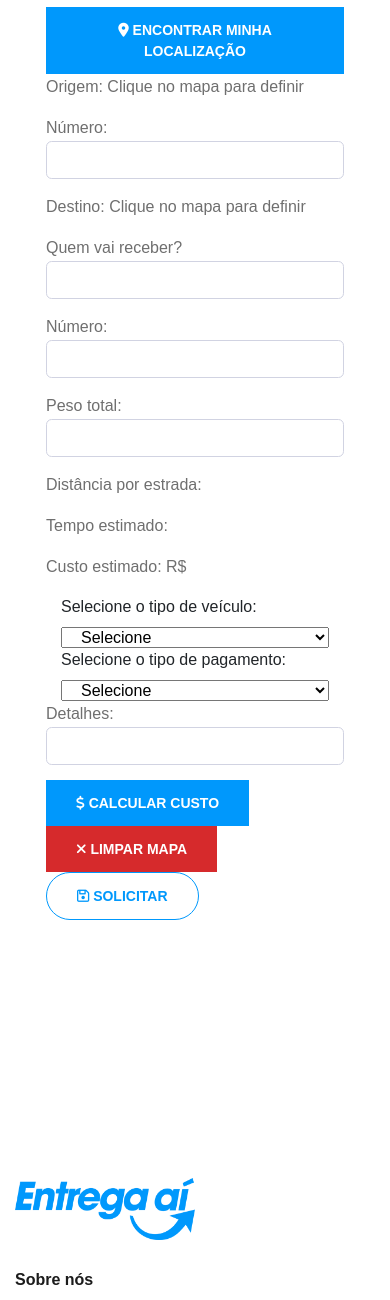
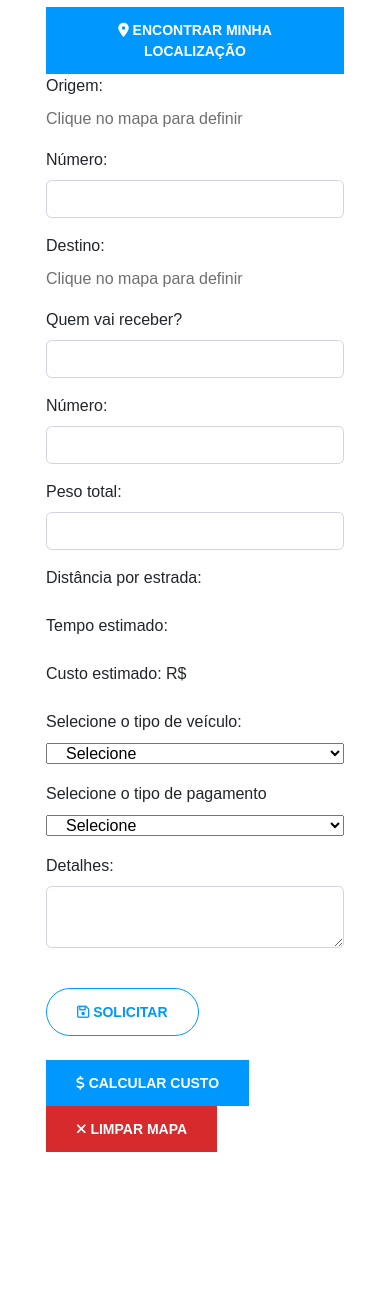
Before and after one commit to MarceloColares000/entrega-ai, a PHP site: the page made by app/views/users/service.php in a window 390 px wide. Shown: the part 1578-2878 px from the top of the page. Run offline with PHP 8.4, Linux system fonts and the light colour scheme; the template is opened without the code that fills it, so the values that code supplies are empty; the visitor is signed in with stand-in values (Sample User, id 1); some libraries are stand-ins or nearby versions; some web fonts are replaced.

Commit message:
add: improvements

```diff
--- a/app/views/drivers/account-bank.php
+++ b/app/views/drivers/account-bank.php
@@ -33,7 +33,7 @@
                                          <button class="btn btn-sm btn-primary mr-2" data-toggle="modal" data-target="#editAccountModal<?= $account->getId(); ?>" title="Editar">
                                          <i class="fa fa-edit" aria-hidden="true"></i>
                                          </button>
-                                         <form action="<?= BASE_URL ?>usuario/cartoes/delete" method="post" onsubmit="return confirm('Você tem certeza que quer apagar esse cartão?')" class="d-inline">
+                                         <form action="<?= BASE_URL ?>motorista/conta-bancaria/delete" method="post" onsubmit="return confirm('Você tem certeza que quer apagar essa conta?')" class="d-inline">
                                             <input type="hidden" name="id" id="id" value="<?= $account->getId(); ?>">
                                             <button type="submit" class="btn btn-sm btn-danger" title="Apagar">
                                             <i class="fa fa-trash" aria-hidden="true"></i>
--- a/app/views/users/service.php
+++ b/app/views/users/service.php
@@ -1,4 +1,5 @@
 <?php include_once __DIR__ . '/../includes/menu.php'; ?>
+
     <div class="container">
     <div class="row justify-content-center">
         <div class="col-xl-12 col-lg-12 col-md-9">
@@ -54,29 +55,56 @@
                                     </div>
 
                                     <div class="row mt-4">
-                                    <div class="col-md-8">
+                                        <div class="col-md-7">
                                             <div id="map"></div>
                                         </div>
 
-                                    <div class="col-md-4">
+                                        <div class="col-md-5">
                                             <div class="results">
                                                 <button class="site-btn mt-2" onclick="getUserLocation()">
                                                     <i class="fa fa-map-marker" aria-hidden="true"></i> Encontrar Minha Localização
                                                 </button>
 
                                                 <form action="<?= BASE_URL ?>usuario/delivery/new" method="post" id="deliveryForm">
-                                                <p>Origem: <span id="origin">Clique no mapa para definir</span></p>
-                                                <p>Número: <input class="form-control" type="text" name="sender_house_number" id="sender_house_number"></p>
-                                                <p>Destino: <span id="destination">Clique no mapa para definir</span></p>
-                                                <p>Quem vai receber? <input class="form-control" type="text" name="recipient_name" id="recipient_name"></p>
-                                                <p>Número: <input class="form-control" type="text" name="recipient_house_number" id="recipient_house_number"></p>
-                                                <p>Peso total: <input class="form-control" type="text" name="weight" id="weight"></p>
-                                                <p>Distância por estrada: <span id="distance"></span></p>
-                                                <p>Tempo estimado: <span id="duration"></span></p>
-                                                <p id="cost">Custo estimado: R$<span id="cost"></span></p>
-                                                <div class="input-group col-md-12">
+                                                    <div class="form-group">
+                                                        <label for="origin">Origem:</label>
+                                                        <p><span id="origin">Clique no mapa para definir</span></p>
+                                                    </div>
+                                                    <div class="form-group">
+                                                        <label for="sender_house_number">Número:</label>
+                                                        <input class="form-control" type="text" name="sender_house_number" id="sender_house_number">
+                                                    </div>
+                                                    <div class="form-group">
+                                                        <label for="destination">Destino:</label>
+                                                        <p><span id="destination">Clique no mapa para definir</span></p>
+                                                    </div>
+                                                    <div class="form-group">
+                                                        <label for="recipient_name">Quem vai receber?</label>
+                                                        <input class="form-control" type="text" name="recipient_name" id="recipient_name">
+                                                    </div>
+                                                    <div class="form-group">
+                                                        <label for="recipient_house_number">Número:</label>
+                                                        <input class="form-control" type="text" name="recipient_house_number" id="recipient_house_number">
+                                                    </div>
+                                                    <div class="form-group">
+                                                        <label for="weight">Peso total:</label>
+                                                        <input class="form-control" type="text" name="weight" id="weight">
+                                                    </div>
+                                                    <div class="form-group">
+                                                        <label for="distance">Distância por estrada:</label>
+                                                        <span id="distance"></span>
+                                                    </div>
+                                                    <div class="form-group">
+                                                        <label for="duration">Tempo estimado:</label>
+                                                        <span id="duration"></span>
+                                                    </div>
+                                                    <div class="form-group">
+                                                        <label for="cost">Custo estimado:</label>
+                                                        R$ <span id="cost"></span>
+                                                    </div>
+                                                    <div class="form-group">
                                                         <label for="vehicle_type_id">Selecione o tipo de veículo:</label>
-                                                    <select id="vehicle_type_id" name="vehicle_type_id" class="form-select col-md-12">
+                                                        <select onchange="calculateCost()" id="vehicle_type_id" name="vehicle_type_id" class="form-select col-md-12">
                                                             <option value="">Selecione</option>
                                                             <?php foreach($vehicleTypes as $vehicleType){ ?>
                                                             <option value="<?= $vehicleType->getId() ?>">
@@ -84,7 +112,9 @@
                                                             </option>
                                                             <?php } ?>
                                                         </select>
-                                                    <label for="payments_type">Selecione o tipo de pagamento:</label>
+                                                    </div>
+                                                    <div class="form-group">
+                                                        <label for="payments_type">Selecione o tipo de pagamento</label>
                                                         <select id="payments_type" name="payments_type" class="form-select col-md-12">
                                                             <option value="">Selecione</option>
                                                             <option value="4">Pagar com pix</option>
@@ -95,15 +125,10 @@
                                                             <?php } ?>
                                                         </select>
                                                     </div>
-                                                <p>Detalhes: <input class="form-control" type="text" name="delivery_details" id="delivery_details"></p>
-                                                <button class="site-btn" onclick="calculateCost()">
-                                                    <i class="fa fa-usd" aria-hidden="true"></i> Calcular Custo
-                                                </button>
-                                                <button class="site-btn-danger" onclick="clearMap()">
-                                                    <i class="fa fa-times" aria-hidden="true"></i> Limpar Mapa
-                                                </button>
-
-                                                <!-- Inputs hidden -->
+                                                    <div class="form-group">
+                                                        <label for="delivery_details">Detalhes:</label>
+                                                        <textarea class="form-control" type="text" name="delivery_details" id="delivery_details"></textarea>
+                                                    </div>
                                                     <input type="hidden" name="user_id" id="user_id" value="<?= $_SESSION['user_id']; ?>">
                                                     <input type="hidden" name="sender_latitude" id="sender_latitude" value="">
                                                     <input type="hidden" name="sender_longitude" id="sender_longitude" value="">
@@ -114,7 +139,8 @@
                                                     <input type="hidden" name="total_km" id="total_km" value="">
                                                     <input type="hidden" name="total_price" id="total_price" value="">
                                                     <input type="hidden" name="address" id="address" value="">
-                                                <button type="submit" class="site-btn site-btn-secondary" id="solicitarButton">
+
+                                                    <button type="submit" class="site-btn site-btn-secondary mb-4 mt-4" id="solicitarButton">
                                                         <i class="fa fa-save"></i> Solicitar
                                                     </button>
 
@@ -134,12 +160,6 @@
                                                                         <button class="btn btn-primary btn-sm" id="copiarCNPJ"><i class="fa fa-clone" aria-hidden="true"></i> Copiar CNPJ</button>
                                                                     </div>
                                                                     <hr>
-                                                            <div class="row mt-3">
-                                                               <div class="col">
-                                                                  <p class="text-muted mb-2">O status do seu pedido será atualizado assim que a equipe verificar o pagamento. Após efetuar o pagamento, clique em "Finalizar compra" para concluir sua compra.</p>
-                                                               </div>
-                                                            </div>
-                                                            <hr>
                                                                     <div class="align-items-center text-center">
                                                                         <button type="submit" class="btn btn-success btn-icon-split" name="finalizar" id="finalizar">
                                                                             <span class="icon text-white-50">
@@ -153,6 +173,16 @@
                                                         </div>
                                                     </div>
                                                 </form>
+
+                                                <div class="d-sm-flex align-items-center justify-content-between">
+                                                    <button class="site-btn" onclick="calculateCost()">
+                                                        <i class="fa fa-usd" aria-hidden="true"></i> Calcular Custo
+                                                    </button>
+                                                    <button class="site-btn-danger" onclick="clearMap()">
+                                                        <i class="fa fa-times" aria-hidden="true"></i> Limpar Mapa
+                                                    </button>
+                                                </div>
+
                                             </div>
                                         </div>
                                     </div>
@@ -416,6 +446,7 @@
                       }
                    } else {
                       alert('Selecione uma origem e destino no mapa.');
+                      $('#vehicle_type_id').val("");
                    }
                 }
 
```
Also changed, not shown: app/controllers/AccountBankController.php (+11 -11 lines), app/db/entrega_ai_bd.sql (+4 -12 lines). Lines whose indentation alone changed are shown as unchanged.
